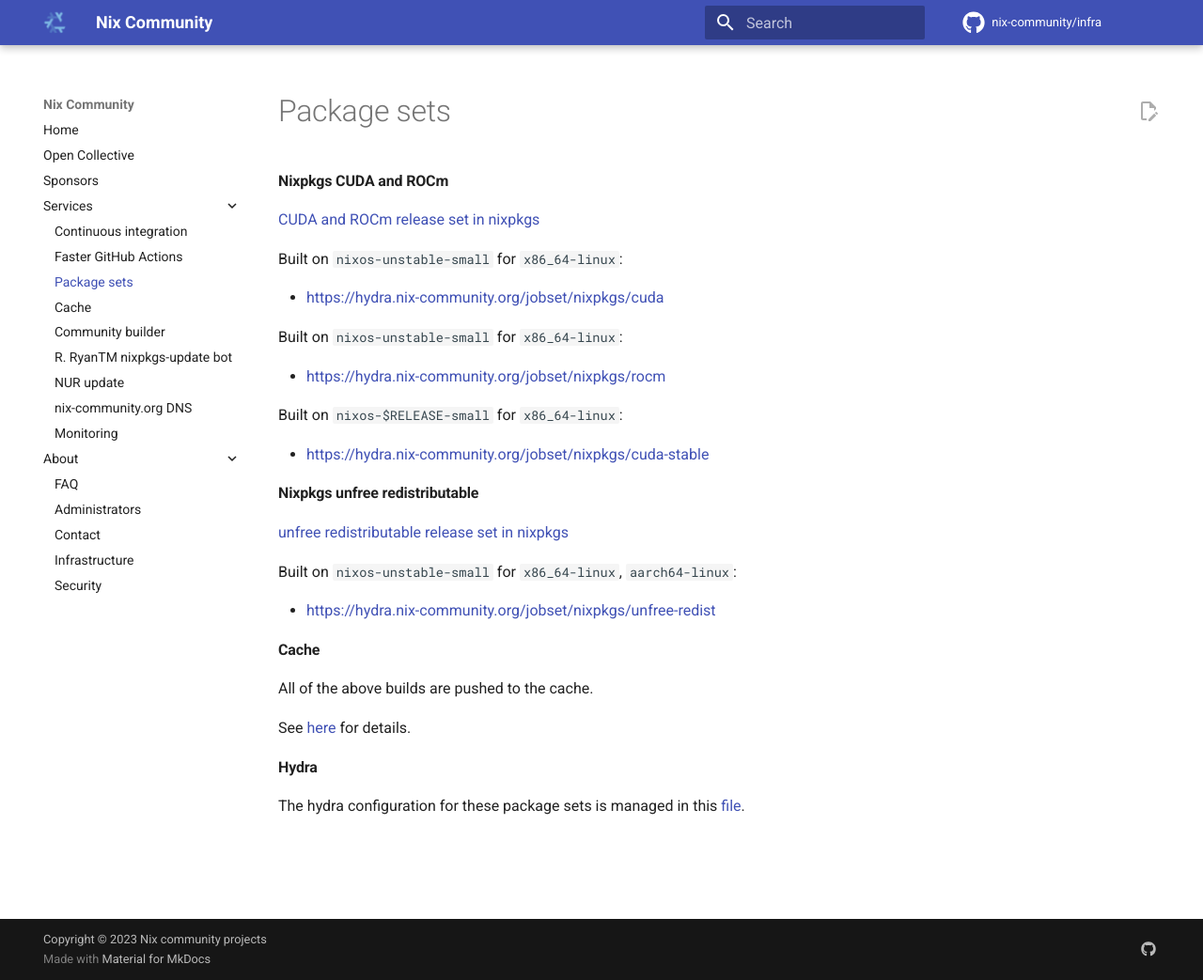
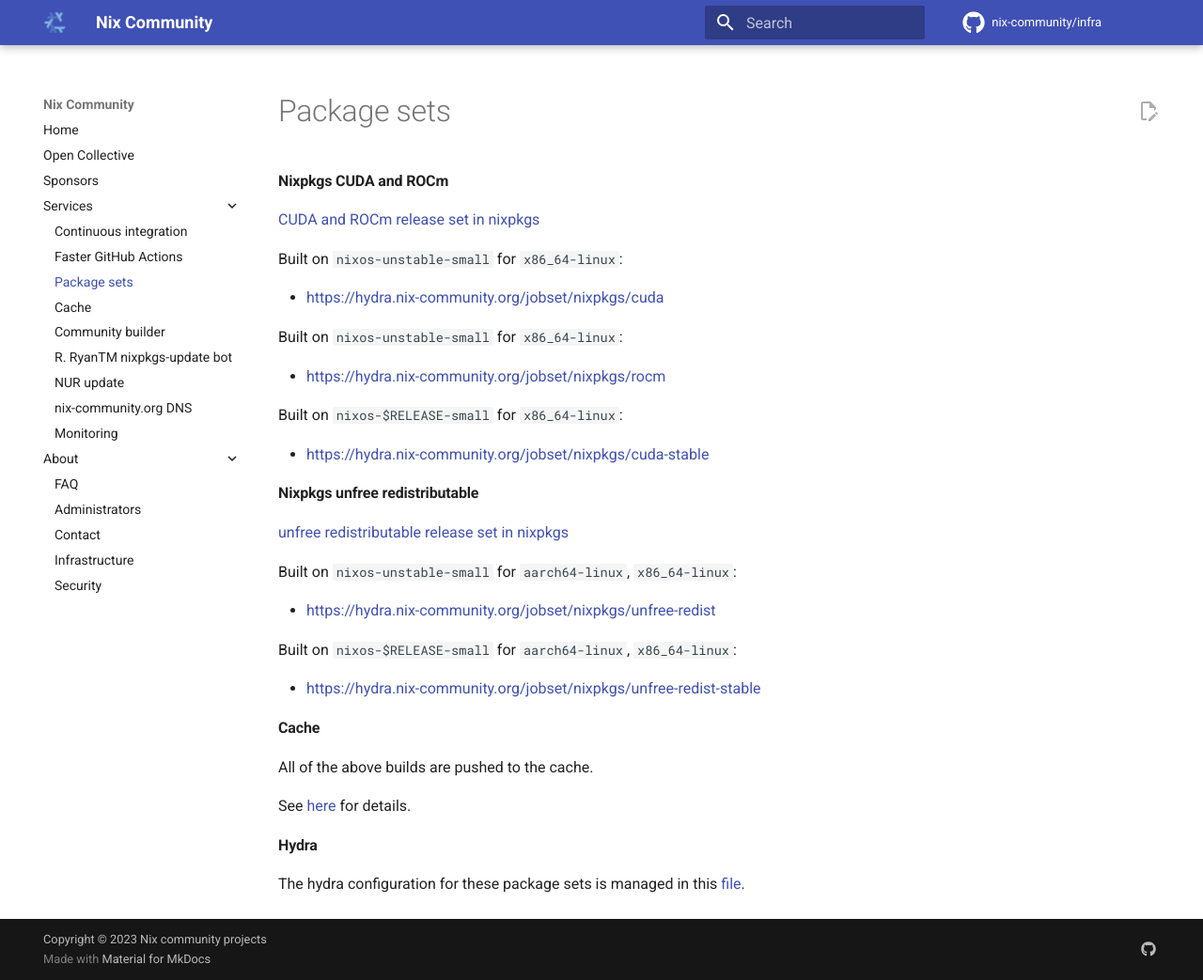
Before and after one commit to nix-community/infra, an MkDocs documentation site: the page built from docs/package-sets.md, in a window 1280 px wide and 1043 px high. Shown: the whole window at 94% size. Built offline with MkDocs 1.6.1 and Material for MkDocs 9.7.7, drawn with Linux system fonts in a browser that asks for light colours; comment, search, counter and statistics services are not loaded.

Commit message:
terraform/hydra-nixpkgs: add unfree-redist-stable

```diff
--- a/docs/package-sets.md
+++ b/docs/package-sets.md
@@ -18,9 +18,13 @@
 
 [unfree redistributable release set in nixpkgs](https://github.com/NixOS/nixpkgs/blob/master/pkgs/top-level/release-unfree-redistributable.nix)
 
-Built on `nixos-unstable-small` for `x86_64-linux`, `aarch64-linux`:
+Built on `nixos-unstable-small` for `aarch64-linux`, `x86_64-linux`:
 
 - [https://hydra.nix-community.org/jobset/nixpkgs/unfree-redist](https://hydra.nix-community.org/jobset/nixpkgs/unfree-redist)
+
+Built on `nixos-$RELEASE-small` for `aarch64-linux`, `x86_64-linux`:
+
+- [https://hydra.nix-community.org/jobset/nixpkgs/unfree-redist-stable](https://hydra.nix-community.org/jobset/nixpkgs/unfree-redist-stable)
 
 #### Cache
 
```
Also changed, not shown: 1 other file.
